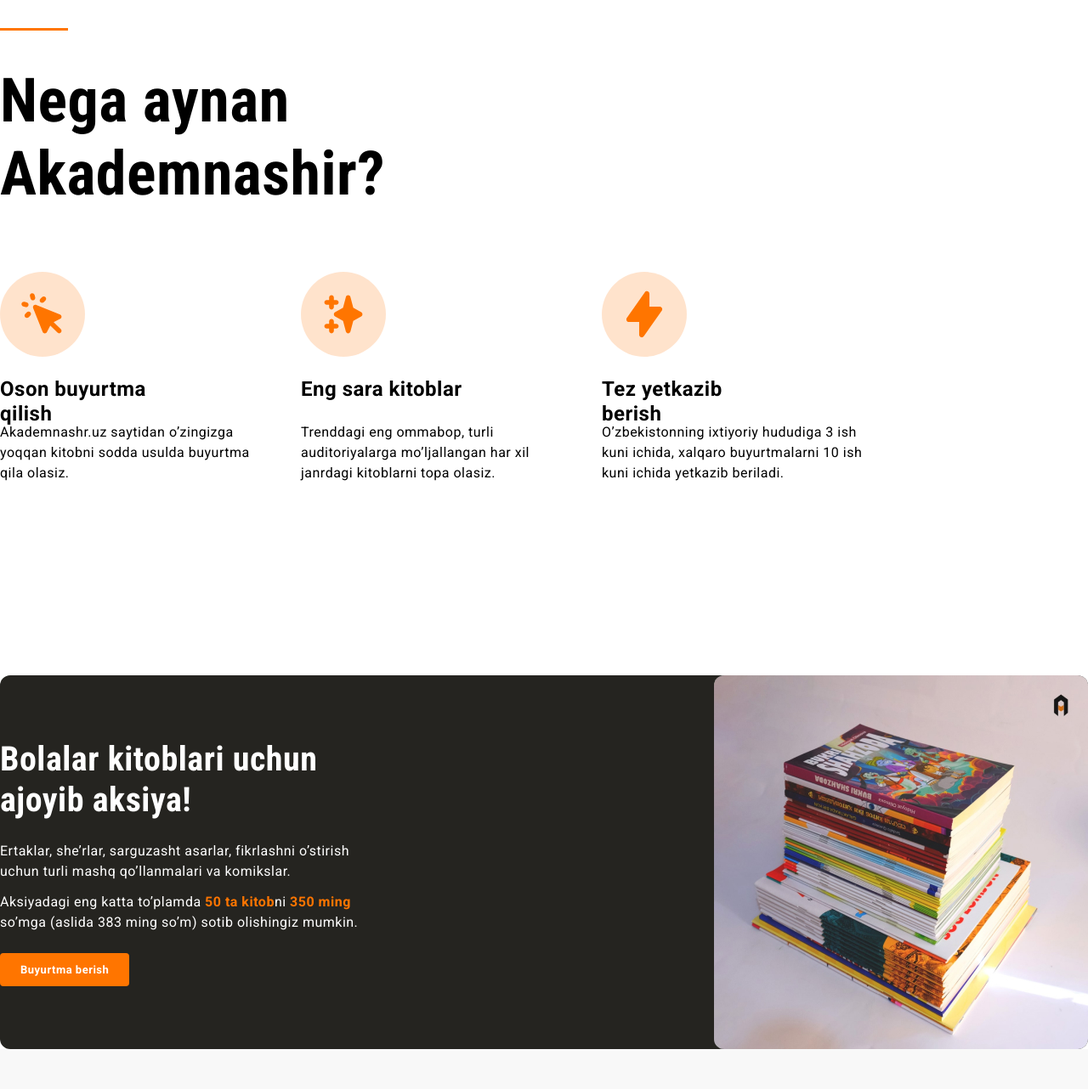
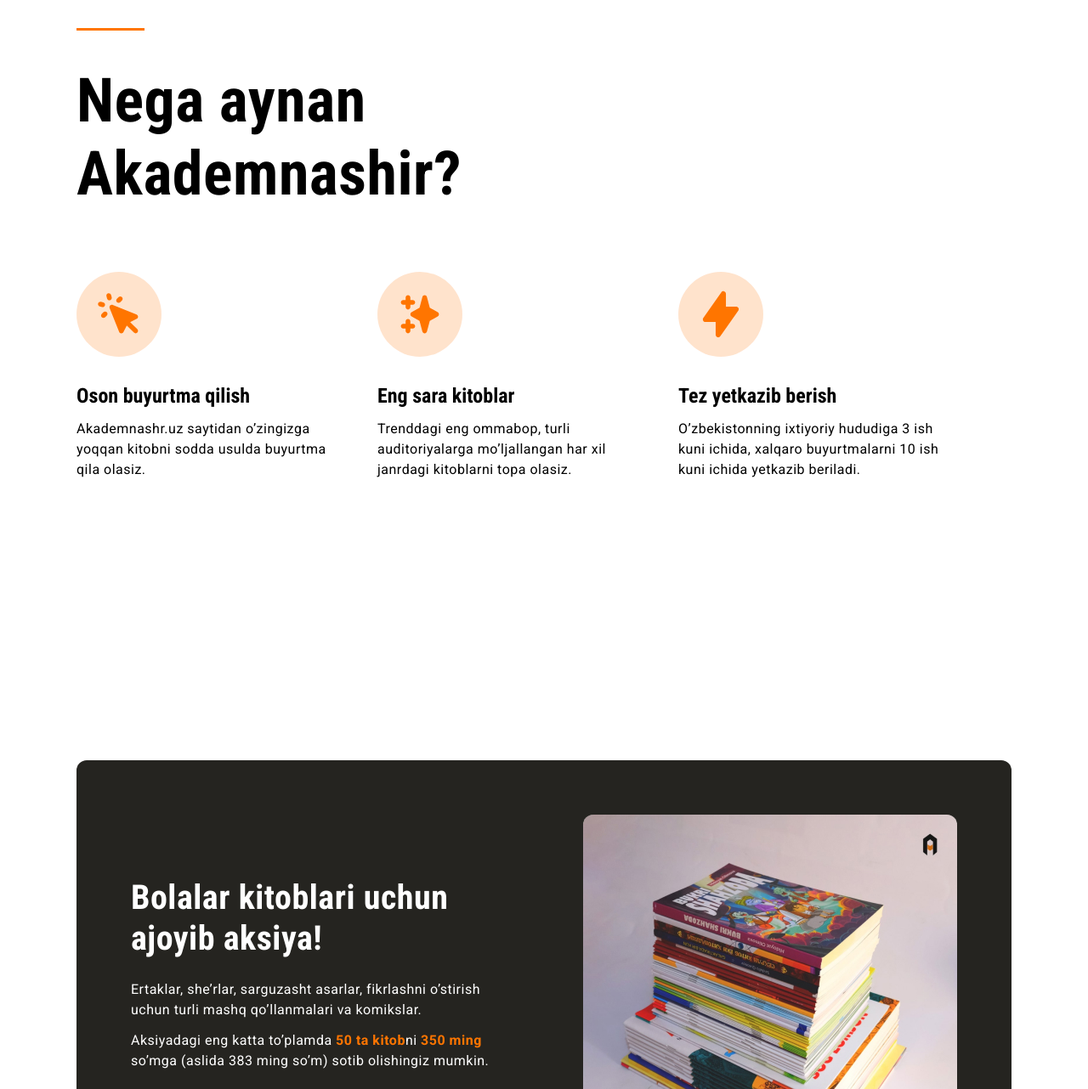
Before and after one commit to Murtazaeeva/akademnashir-24, a plain HTML site: page index.html in a window 1280 px wide. Shown: the part 944-2226 px from the top of the page at 85% size. Drawn offline with Linux system fonts and the light colour scheme.

Commit message:
add container and related styles

```diff
--- a/css/styles.css
+++ b/css/styles.css
@@ -1,4 +1,10 @@
+* {
+  box-sizing: border-box;
+}
+
 body {
+  padding: 0;
+  margin: 0;
   font-style: 16px;
   line-height: 1.5;
   font-family: "Roboto", sans-serif;
@@ -9,11 +15,25 @@ body {
   outline-offset: 3px;
 }
 
-.site-header {
+/* CONTAINER */
+
+.container {
+  width: 100%;
+  max-width: 1140px;
+  padding-left: 20px;
+  padding-right: 20px;
+  margin-left: auto;
+  margin-right: auto;
+}
+
+.site-header-container {
   display: flex;
-  border-top: 5px solid #ff7500;
   align-items: center;
   justify-content: space-between;
+}
+
+.site-header {
+  border-top: 5px solid #ff7500;
   background: #ffffff;
   padding-top: 16px;
   padding-bottom: 16px;
@@ -100,10 +120,13 @@ body {
 }
 
 /* site hero */
-.hero {
+.hero-container {
   display: flex;
   align-items: center;
   justify-content: space-between;
+}
+
+.hero {
   padding-top: 80px;
   padding-bottom: 80px;
   background: #252420;
@@ -123,6 +146,7 @@ body {
   height: 510px;
   object-fit: contain;
   border-radius: 8px;
+  box-shadow: 24px 24px 0 0 #FF750099;
 }
 
 .orange-line {
@@ -201,23 +225,21 @@ body {
   align-items: center;
   width: 100px;
   height: 100px;
+  margin-bottom: 32px;
   border-radius: 50%;
   background: #ff750033;
 }
 
 .feature-titile {
-  width: 214px;
-  height: 29px;
-  gap: 0px;
-  opacity: 0px;
+  margin-top: 0;
+  margin-bottom: 12px;
   font-size: 24px;
-  font-weight: 700;
-  line-height: 28.8px;
-  letter-spacing: 0.5px;
-  text-align: left;
+  line-height: 1.2;
+ font-family: "Roboto Condensed", "Roboto", "Arial", sans-serif;
 }
 
 .feature-info {
+  margin: 0;
   width: 314px;
   height: 72px;
   gap: 0px;
@@ -231,17 +253,20 @@ body {
 
 /* site promo */
 .promo {
+  padding-top: 120px;
+  padding-bottom: 160px;
+}
+
+.promo-inner {
   display: flex;
   justify-content: space-between;
   align-items: center;
-  /*
-  padding-top: 120px;
-  padding-bottom: 160px;
-   */
+  padding: 64px;
   border-radius: 12px;
   background: #252420;
   color: #ffffff;
 }
+
 .promo-content {
   width: 440px;
   height: 291px;
@@ -361,6 +386,14 @@ body {
   list-style: none;
 }
 
+.site-footer-link-list li {
+  margin-bottom: 16px;
+}
+
+.site-footer-link-list li:last-child {
+  margin-bottom: 0;
+}
+
 .site-footer-link-list:last-child {
   margin: 0;
 }
--- a/index.html
+++ b/index.html
@@ -14,6 +14,7 @@
     <!-- site header -->
 
     <header class="site-header">
+      <div class="site-header-container container">
         <a class="logo-link" href="index.html">
           <img src ="img/logo.svg" alt="logo" width="227" height="60">
         </a>
@@ -29,12 +30,14 @@
           </nav>
           <a class="main-link" href="#">Ro'yhatdan o'tish</a>
         </div>
+      </div>
     </header>
 
 
     <main>
       <!-- site main -->
       <section class="hero">
+        <div class="hero-container container">
           <div class="hero-content">
             <hr class="orange-line">
             <h2 class="hero-heading">Pythonda dasturlash asoslari</h2>
@@ -48,12 +51,14 @@
 
           </div>
           <img class="img-hero" src="img/python-book.jpg" alt="book-phyton" width="510" height="510" srcset="img/python-book.jpg 1x, img/python-book@2x.jpg 2x">
+        </div>
 
       </section>
 
      <!-- features -->
 
        <section class="features">
+        <div class="container">
           <hr class="orange-line">
               <h2 class="features-heading">Nega aynan Akademnashir?</h2>
               <ul class="features-list">
@@ -64,7 +69,6 @@
                        <h3 class="feature-titile">Oson buyurtma qilish</h3>
                        <p class="feature-info">Akademnashr.uz saytidan o’zingizga yoqqan kitobni sodda usulda buyurtma qila olasiz.</p>
                   </li>
-
                   <li class="feature">
                       <div class="feature-icon-wrapper">
                         <img src="img/sparkles.svg" alt="" width="56" height="56">
@@ -72,7 +76,6 @@
                        <h3 class="feature-titile">Eng sara kitoblar</h3>
                        <p class="feature-info">Trenddagi eng ommabop, turli auditoriyalarga mo’ljallangan har xil janrdagi kitoblarni topa olasiz.
                        </p>
-
                   <li class="feature">
                       <div class="feature-icon-wrapper">
                         <img src="img/Icon.svg" alt="" width="56" height="56">
@@ -81,10 +84,13 @@
                        <p class="feature-info">O’zbekistonning ixtiyoriy hududiga 3 ish kuni ichida, xalqaro buyurtmalarni 10 ish kuni ichida yetkazib beriladi.</p>
                   </li>
               </ul>
+        </div>
       </section>
 
       <!-- aksiya -->
       <section class="promo">
+          <div class="container">
+              <div class="promo-inner">
                 <div class="promo-content">
                   <h2 class="promo-heading">Bolalar kitoblari uchun ajoyib aksiya!</h2>
                       <div class="promo-info-wrapper">
@@ -93,8 +99,9 @@
                       </div>
                      <a class="main-link" href="#">Buyurtma berish</a>
                 </div>
-
                 <img class="promo-img" src="img/sale-img.jpg" alt="kitoblar to'plami" width="440" height="440" srcset="img/sale-img.jpg 1x, img/sale-img@2x.jpg 2x">
+              </div>
+            </div>
         </section>
       </main>
 
@@ -102,11 +109,11 @@
     <!-- site footer -->
 
     <footer class="site-footer">
+        <div class="container">
           <div class="site-footer-top">
               <a classcurrentColor" href="index.html">
                 <img src="img/logo.svg" alt="logo" width="227" height="60">
               </a>
-
             <!-- social -->
               <ul class="socials">
                   <li><a href="https://t.me/akademnashir" target="_blank">
@@ -116,9 +123,7 @@
                   <li><a href="#"><svg width="24" height="24" fill="none" xmlns="http://www.w3.org/2000/svg"><path fill-rule="evenodd" clip-rule="evenodd" d="M12 0C8.741 0 8.333.014 7.053.072 2.695.272.273 2.69.073 7.052.014 8.333 0 8.741 0 12c0 3.259.014 3.668.072 4.948.2 4.358 2.618 6.78 6.98 6.98C8.333 23.986 8.741 24 12 24c3.259 0 3.668-.014 4.948-.072 4.354-.2 6.782-2.618 6.979-6.98.059-1.28.073-1.689.073-4.948 0-3.259-.014-3.667-.072-4.947-.196-4.354-2.617-6.78-6.979-6.98C15.668.014 15.259 0 12 0Zm0 2.163c3.204 0 3.584.012 4.85.07 3.252.148 4.771 1.691 4.919 4.919.058 1.265.069 1.645.069 4.849 0 3.205-.012 3.584-.069 4.849-.149 3.225-1.664 4.771-4.919 4.919-1.266.058-1.644.07-4.85.07-3.204 0-3.584-.012-4.849-.07-3.26-.149-4.771-1.699-4.919-4.92-.058-1.265-.07-1.644-.07-4.849 0-3.204.013-3.583.07-4.849.149-3.227 1.664-4.771 4.919-4.919 1.266-.057 1.645-.069 4.849-.069ZM5.838 12a6.162 6.162 0 1 1 12.324 0 6.162 6.162 0 0 1-12.324 0ZM12 16a4 4 0 1 1 0-8 4 4 0 0 1 0 8Zm4.965-10.405a1.44 1.44 0 1 1 2.881.001 1.44 1.44 0 0 1-2.881-.001Z" fill="currentColor"/></svg></a></li>
               </ul>
           </div>
-
           <hr class="site-footer-divider">
-
           <div class="site-footer-bottom">
               <ul class="site-footer-link-list">
                   <li><a href="#">Bosh sahifa</a></li>
@@ -127,7 +132,6 @@
                   <li><a href="#">Yangiliklar</a></li>
                   <li><a href="#">Kontaktlar</a></li>
               </ul>
-
               <ul class="site-footer-link-list">
                   <li><a href="#">Ilmiy nashrlar</a></li>
                   <li><a href="#">Ilmiy ommabop nashrlar</a></li>
@@ -137,19 +141,18 @@
                   <li><a href="#">Abituriyentlar uchun</a></li>
                   <li><a href="#">Bolalar uchun</a></li>
                </ul>
-
                <ul class="site-footer-link-list">
                    <li><a href="#">Ko’pso’raladigan savollar</a></li>
                    <li><a href="#">Yetkazib berish haqida</a></li>
                    <li><a href="#">To’lov usullari haqida</a></li>
                </ul>
-
                <ul class="site-footer-link-list">
                    <li><a href="#">Maxfiylik nizomi</a></li>
                    <li><a href="#">Biz bilan bog’lanish</a></li>
                    <li><a href="#">Bo’sh ish o’rinlari</a></li>
                </ul>
           </div>
+        </div>
     </footer>
   </body>
 </html>
```
Lines whose indentation alone changed are shown as unchanged.
